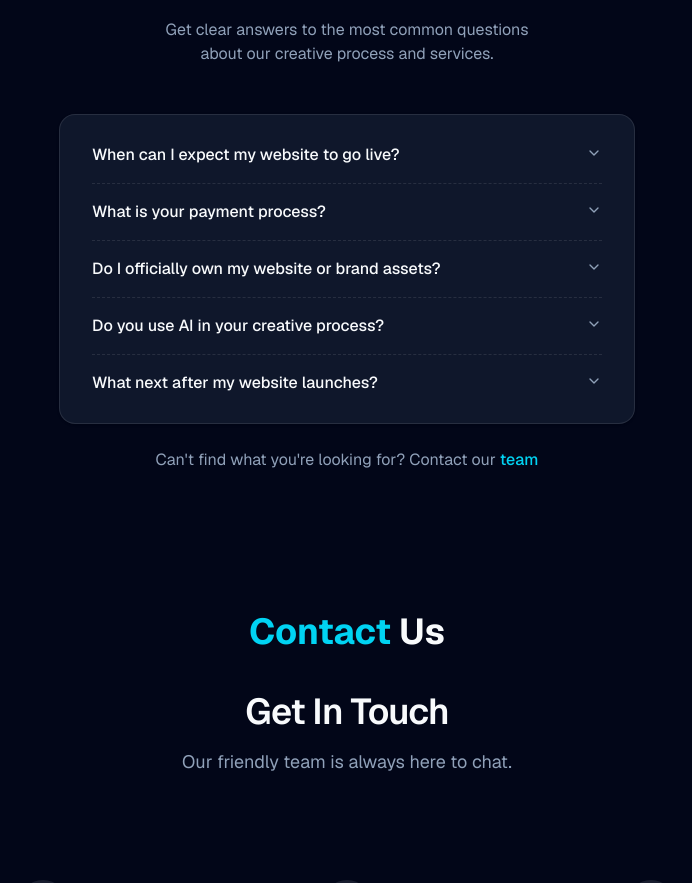
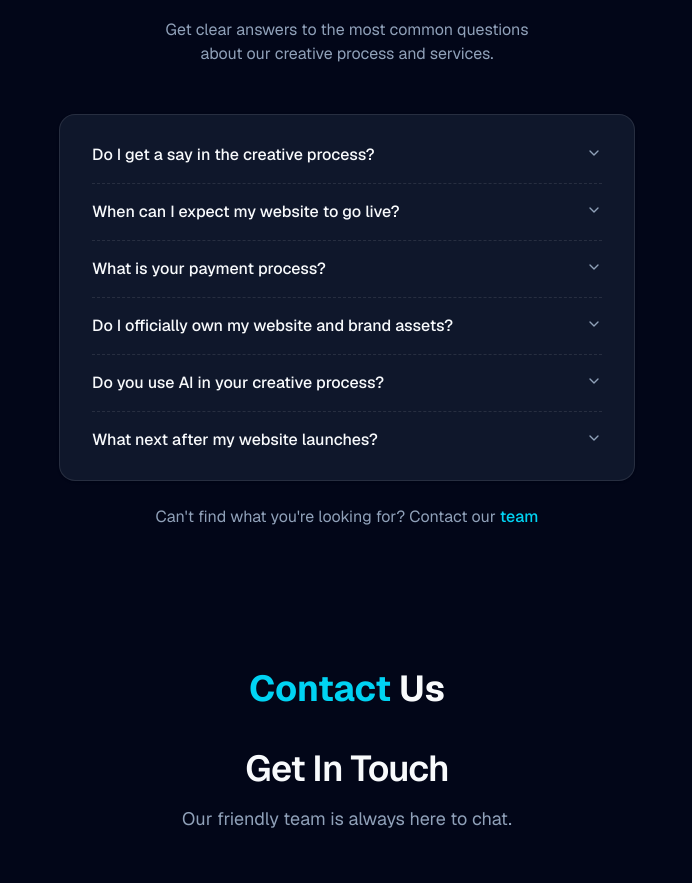
Before and after one commit to webmeka/webmeka, a Next.js app: page / in a window 1280 px wide. Shown: the part 2350-3233 px from the top of the page, without its empty margins (293-985 px from the left). Built offline with nearby package versions, Linux system fonts and the light colour scheme.

Commit message:
FAQ section update

```diff
--- a/src/components/frequently-asked-questions.tsx
+++ b/src/components/frequently-asked-questions.tsx
@@ -5,30 +5,35 @@ import Link from 'next/link'
 
 export default function WebmekaFAQs() {
     const faqItems = [
-        {
+                {
             id: 'item-1',
-            question: 'When can I expect my website to go live?',
-            answer: 'Once you provide all necessary content and feedback, We launch your website within 3 to 5 weeks, depending on the complexity of the project and creative scope.',
+            question: 'Do I get a say in the creative process?',
+            answer: 'Absolutely. Collaboration is in our team\'s DNA. For every phase of the project, your ideas, preferences, and feedback shape the direction we take on. Whether you want to be closely involved in design decisions or give us full creative freedom, we adapt to your flow.',
         },
         {
             id: 'item-2',
+            question: 'When can I expect my website to go live?',
+            answer: 'Once you provide all necessary content and feedback, we launch your website within 4 weeks, depending on the complexity of the project and creative scope.',
+        },
+        {
+            id: 'item-3',
             question: 'What is your payment process?',
             answer: 'All Webmeka invoices are processed through mobile payments. For standard projects, we require a 50% down payment to begin work. The remaining balance is due after your final website review.',
         },
         {
-            id: 'item-3',
-            question: 'Do I officially own my website or brand assets?',
+            id: 'item-4',
+            question: 'Do I officially own my website and brand assets?',
             answer: 'Yes! After the final payment, ownership is fully yours. We use open technologies like Next.js, so you are never tied to any platform or dependency.',
         },
         {
-            id: 'item-4',
+            id: 'item-5',
             question: 'Do you use AI in your creative process?',
-            answer: "Yes, AI helps us explore ideas faster, test designs, and refine content. It’s a creative assistant. Every decision, detail, and design choice is led by people, guided by purpose, and elevated by technology. That’s who we are. We are Webmeka.",
+            answer: "Yes, AI helps us explore ideas faster, test designs, and refine content. It's a creative assistant. Every decision, detail, and design choice is led by people, guided by purpose, and elevated by technology. That's who we are. Team Webmeka.",
         },
         {
-            id: 'item-5',
+            id: 'item-6',
             question: 'What next after my website launches?',
-            answer: 'After your website goes live, we offer ongoing support and maintenance packages to ensure your site remains up-to-date and continues to meet your needs. We also provide training sessions to help you manage your site effectively.',
+            answer: 'After your website goes live, we offer ongoing support and maintenance packages to ensure your site remains up-to-date and continues to meet your needs. We also provide basic training to help you manage your site effectively.',
         },
     ]
 
```
